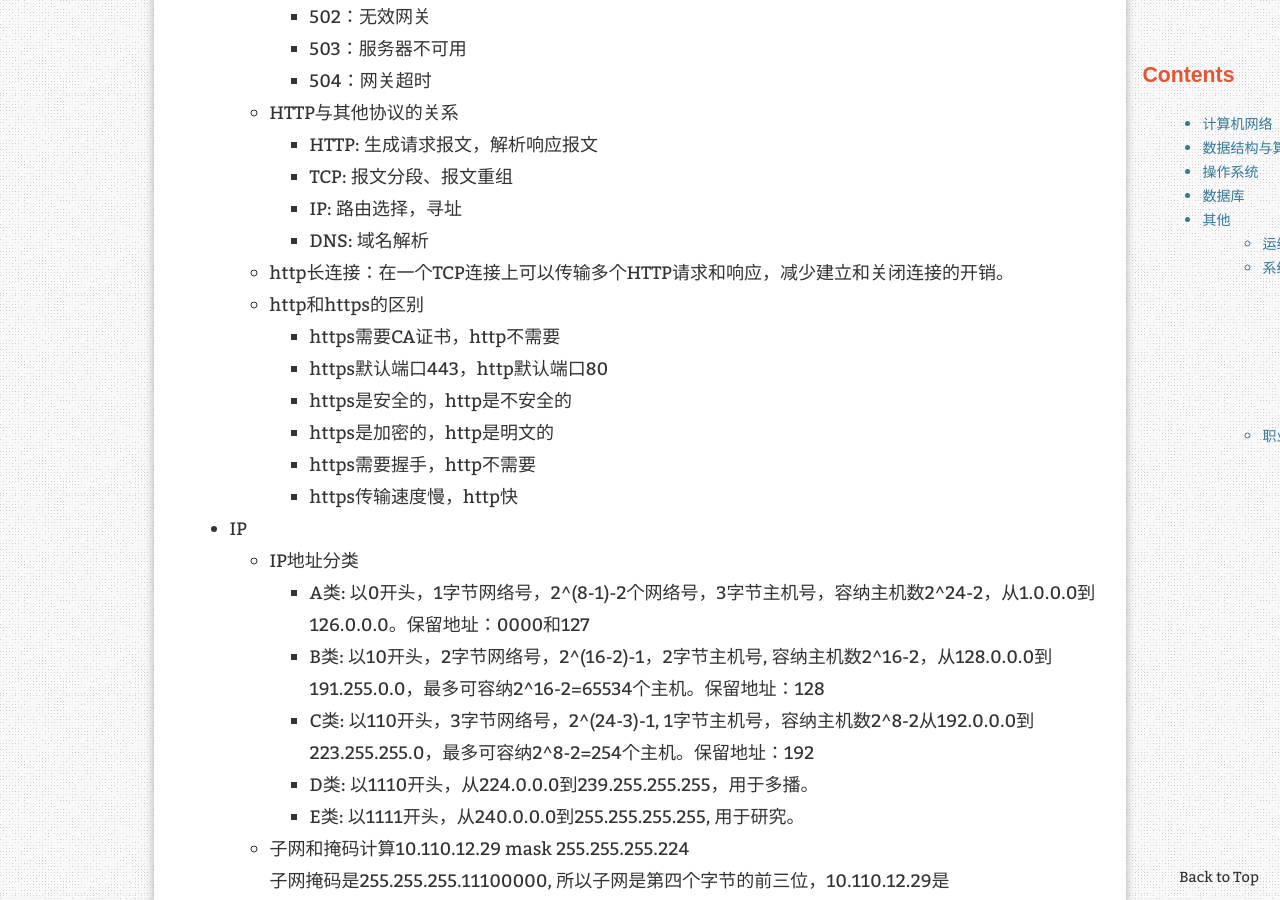
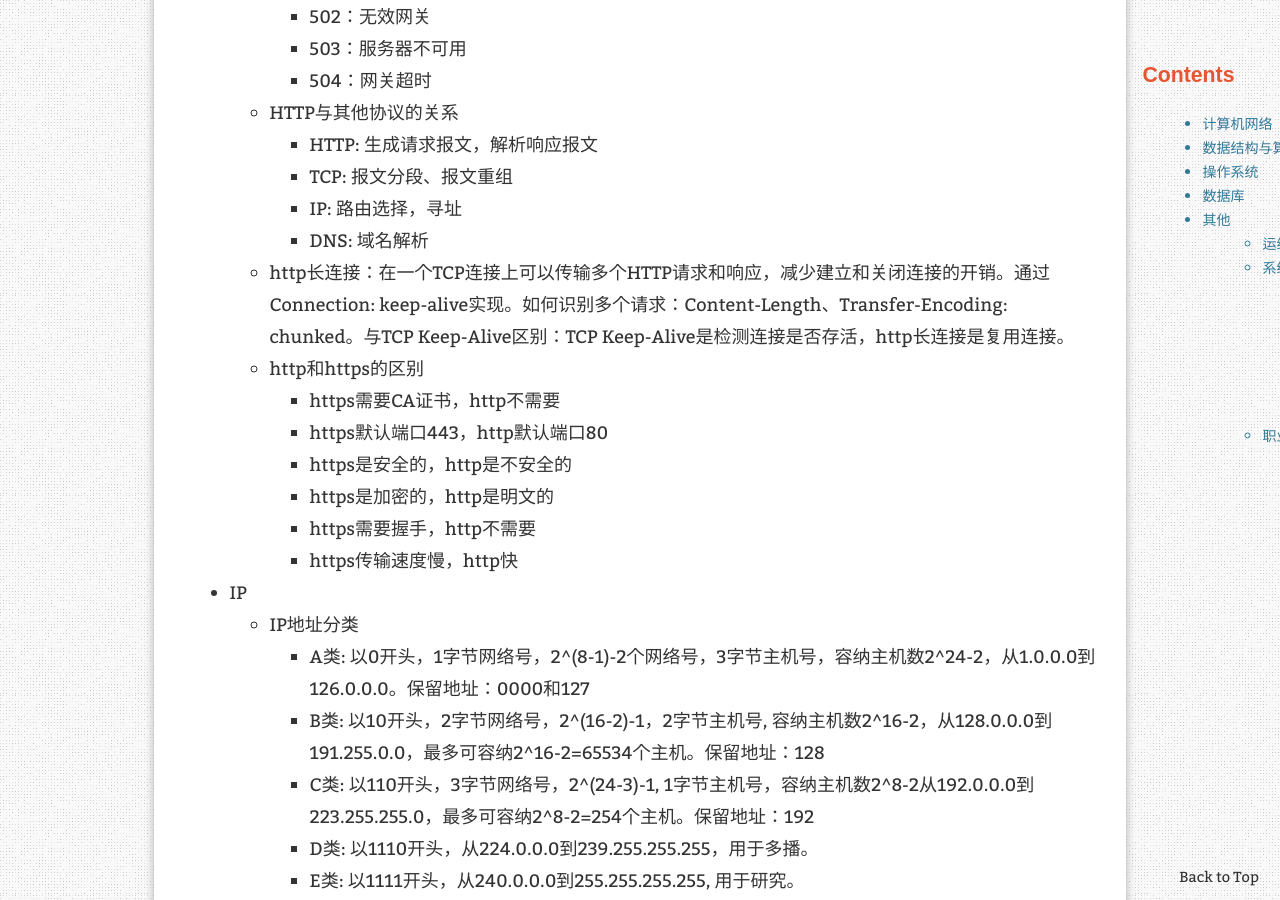
Before and after one commit to ElmTran/ElmTran.github.io, a Jekyll site: the page built from _posts/2023-10-10-eight-part-essay.md, in a window 1280 px wide and 900 px high, scrolled down 3105 px. Built offline with Jekyll 4.4.1, drawn with Linux system fonts in a browser that asks for light colours; comment, search, counter and statistics services are not loaded; some of the changed text lies outside the part shown.

Commit message:
update: interview preparation

```diff
--- a/_posts/2023-10-10-eight-part-essay.md
+++ b/_posts/2023-10-10-eight-part-essay.md
@@ -132,7 +132,7 @@ redirect_from:
         - IP: 路由选择，寻址
         - DNS: 域名解析
 
-    3. http长连接：在一个TCP连接上可以传输多个HTTP请求和响应，减少建立和关闭连接的开销。
+    3. http长连接：在一个TCP连接上可以传输多个HTTP请求和响应，减少建立和关闭连接的开销。通过Connection: keep-alive实现。如何识别多个请求：Content-Length、Transfer-Encoding: chunked。与TCP Keep-Alive区别：TCP Keep-Alive是检测连接是否存活，http长连接是复用连接。
 
     4. http和https的区别
 
@@ -634,6 +634,12 @@ redirect_from:
 
 6. redis作用：缓存、会话存储、消息队列、存储需要快速访问的数据。
 
+7. Nginx作用：反向代理、负载均衡、静态资源处理、高可用、安全防护。
+
+8. 负载均衡算法：轮询、加权轮询、随机、加权随机、最少连接、加权最少连接、源地址哈希、URL哈希。
+
+9. Nginx负载均衡原理
+
 ## 系统设计
 
 ### 监控系统设计
```
